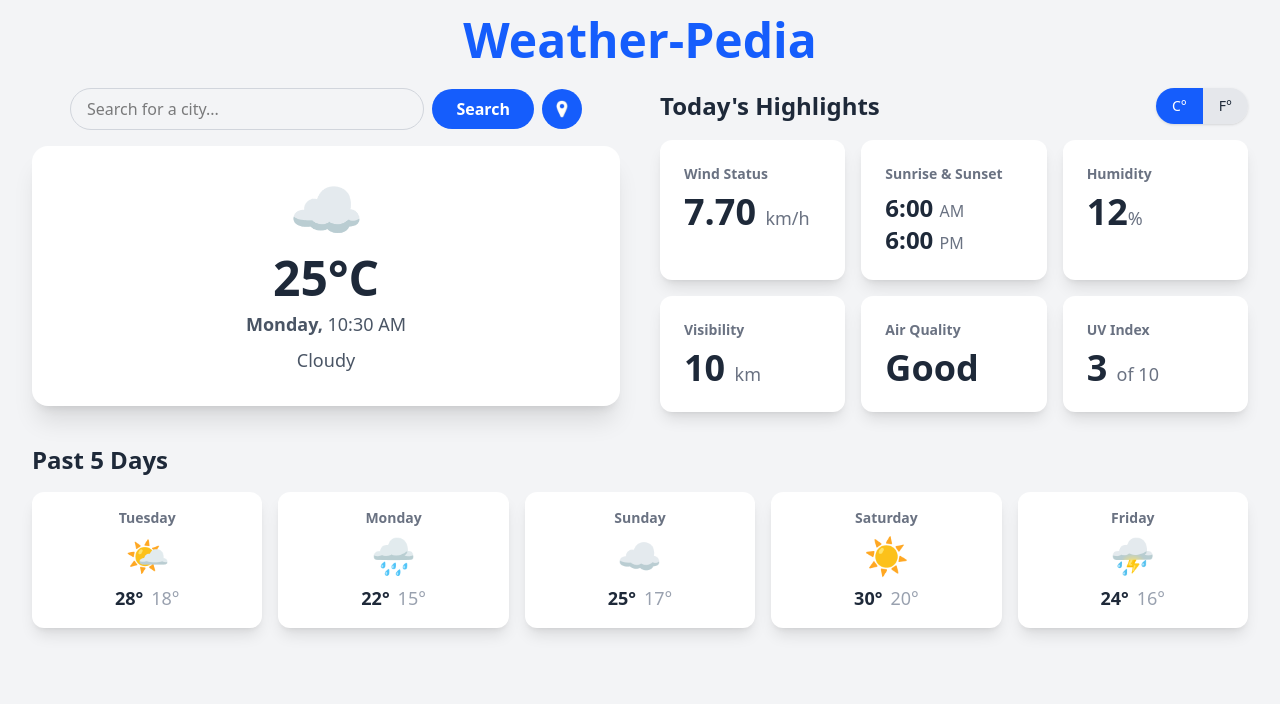
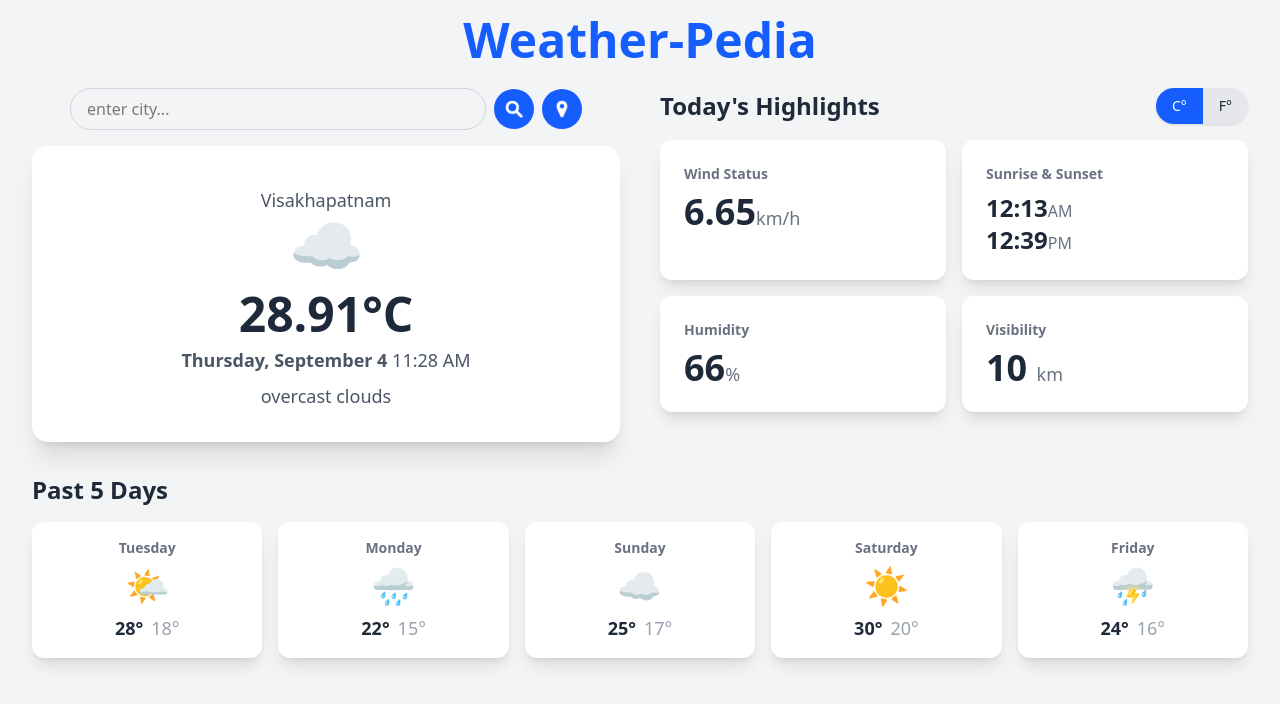
Before and after one commit to Ganesh-Gandla/WeatherPedia, a website: page src/index.html in a window 1280 px wide. Drawn offline with Linux system fonts and the light colour scheme.

Commit message:
setup of js file and fetching the data

```diff
--- a/src/index.html
+++ b/src/index.html
@@ -19,26 +19,27 @@
             <!-- Search and Main Weather Section -->
             <section class="flex flex-col lg:flex-row lg:space-x-10 space-y-8 lg:space-y-0 p-4">
                 <div class="w-full lg:w-1/2 space-y-4 ">
-                    <form>
+                    <!-- <form> -->
                         <div class="flex items-center space-x-2 w-full max-w-lg mx-auto">
-                            <input type="search" name="" id="" class="flex-grow px-4 py-2 rounded-full border border-gray-300 focus:outline-none focus:ring-2 focus:ring-blue-500" placeholder="Search for a city..." />
-                            <button type="submit" class="px-6 py-2 rounded-full bg-blue-600 text-white font-semibold hover:bg-blue-700 transition-colors focus:outline-none focus:ring-2 focus:ring-blue-500">
-                                Search
+                            <input type="search" name="" id="search-bar" class="flex-grow px-4 py-2 rounded-full border border-gray-300 focus:outline-none focus:ring-2 focus:ring-blue-500" placeholder="enter city..." />
+                            <button type="button" id="search-button" class="h-10 w-10 rounded-full bg-blue-600 text-white font-semibold hover:bg-blue-700 transition-colors focus:outline-none focus:ring-2 focus:ring-blue-500">
+                                <img src="./icons/search.png" alt="" class="h-6 w-6 justify-self-center">
                             </button>
-                            <button type="submit" class="h-10 w-10 rounded-full bg-blue-600 text-white font-semibold hover:bg-blue-700 transition-colors focus:outline-none focus:ring-2 focus:ring-blue-500">
-                                <img src="./icons/arrows.png" alt="" class="h-6 justify-self-center">
+                            <button type="button" class="h-10 w-10 rounded-full bg-blue-600 text-white font-semibold hover:bg-blue-700 transition-colors focus:outline-none focus:ring-2 focus:ring-blue-500">
+                                <img src="./icons/arrows.png" alt="" class="h-6 w-6 justify-self-center">
                             </button>
                         </div>
-                    </form>
+                    <!-- </form> -->
                     <div class="bg-white rounded-2xl shadow-xl p-8 flex flex-col items-center justify-center text-center">
                         <!-- Replaced image with a large emoji for performance -->
-                        <span class="text-6xl mb-4">☁️</span>
-                        <p class="text-5xl font-bold text-gray-800">25°C</p>
-                        <p class="text-lg text-gray-600 mt-2">
-                            <span class="font-semibold">Monday,</span>
-                            <span>10:30 AM</span>
+                        <p id="cityName" class="text-lg text-gray-600 mt-2">-</p>
+                        <span id='weather-icon' class="text-6xl mb-4">☁️</span>
+                        <p  class="text-5xl font-bold text-gray-800"><span id="temperature">-</span><span>°C</span></p>
+                        <p id="" class="text-lg text-gray-600 mt-2">
+                            <span id="current-day" class="font-semibold">Monday,</span>
+                            <span id="current-time">10:30 AM</span>
                         </p>
-                        <p class="text-lg text-gray-600 mt-2">Cloudy</p>
+                        <p id="weather-description" class="text-lg text-gray-600 mt-2">Cloudy</p>
                     </div>
                 </div>
 
@@ -47,52 +48,52 @@
                     <div class="flex justify-between items-center ">
                         <h3 class="text-2xl font-bold text-gray-800">Today's Highlights</h3>
                         <div class="flex items-center rounded-full overflow-hidden shadow-sm">
-                            <button class="px-4 py-2 text-sm font-medium focus:outline-none transition-colors duration-200 bg-blue-600 text-white hover:bg-blue-700">
+                            <button id="toggle-c" class="px-4 py-2 text-sm font-medium focus:outline-none transition-colors duration-200 bg-blue-600 text-white hover:bg-blue-700">
                                 C°
                             </button>
-                            <button class="px-4 py-2 text-sm font-medium focus:outline-none transition-colors duration-200 bg-gray-200 text-gray-800 hover:bg-gray-300">
+                            <button id='toggle-f' class="px-4 py-2 text-sm font-medium focus:outline-none transition-colors duration-200 bg-gray-200 text-gray-800 hover:bg-gray-300">
                                 F°
                             </button>
                         </div>
                     </div>
 
-                    <div class="grid grid-cols-1 md:grid-cols-3 gap-4">
+                    <div class="grid grid-cols-1 md:grid-cols-2 gap-4">
                         <!-- Wind Status Card -->
                         <article class="bg-white rounded-xl shadow-lg p-6 flex flex-col items-start transition-transform duration-300 ease-in-out hover:scale-[1.02]">
                             <h3 class="text-sm font-semibold text-gray-500 mb-2">Wind Status</h3>
-                            <p class="text-4xl font-bold text-gray-800">7.70 <span class="text-lg text-gray-500 font-normal">km/h</span></p>
+                            <p class="text-4xl font-bold text-gray-800"><span id="wind-speed">-</span><span class="text-lg text-gray-500 font-normal">km/h</span></p>
                         </article>
 
                         <!-- Sunrise & Sunset Card -->
                         <article class="bg-white rounded-xl shadow-lg p-6 flex flex-col items-start transition-transform duration-300 ease-in-out hover:scale-[1.02]">
                             <h3 class="text-sm font-semibold text-gray-500 mb-2">Sunrise & Sunset</h3>
-                            <p class="text-2xl font-bold text-gray-800">6:00 <span class="text-base text-gray-500 font-normal">AM</span></p>
-                            <p class="text-2xl font-bold text-gray-800">6:00 <span class="text-base text-gray-500 font-normal">PM</span></p>
+                            <p class="text-2xl font-bold text-gray-800"><span id="sunrise">-</span><span class="text-base text-gray-500 font-normal">AM</span></p>
+                            <p class="text-2xl font-bold text-gray-800"><span id="sunset">-</span><span class="text-base text-gray-500 font-normal">PM</span></p>
                         </article>
 
                         <!-- Humidity Card -->
                         <article class="bg-white rounded-xl shadow-lg p-6 flex flex-col items-start transition-transform duration-300 ease-in-out hover:scale-[1.02]">
                             <h3 class="text-sm font-semibold text-gray-500 mb-2">Humidity</h3>
-                            <p class="text-4xl font-bold text-gray-800">12<span class="text-lg text-gray-500 font-normal">%</span></p>
+                            <p class="text-4xl font-bold text-gray-800"><span id="humidity">-</span><span class="text-lg text-gray-500 font-normal">%</span></p>
                         </article>
 
                         <!-- Visibility Card -->
                         <article class="bg-white rounded-xl shadow-lg p-6 flex flex-col items-start transition-transform duration-300 ease-in-out hover:scale-[1.02]">
                             <h3 class="text-sm font-semibold text-gray-500 mb-2">Visibility</h3>
-                            <p class="text-4xl font-bold text-gray-800">10 <span class="text-lg text-gray-500 font-normal">km</span></p>
+                            <p  class="text-4xl font-bold text-gray-800"><span id="visibility">-</span> <span class="text-lg text-gray-500 font-normal">km</span></p>
                         </article>
 
                         <!-- Air Quality Card -->
-                        <article class="bg-white rounded-xl shadow-lg p-6 flex flex-col items-start transition-transform duration-300 ease-in-out hover:scale-[1.02]">
+                        <!-- <article class="bg-white rounded-xl shadow-lg p-6 flex flex-col items-start transition-transform duration-300 ease-in-out hover:scale-[1.02]">
                             <h3 class="text-sm font-semibold text-gray-500 mb-2">Air Quality</h3>
-                            <p class="text-4xl font-bold text-gray-800">Good</p>
-                        </article>
+                            <p id="air-quality" class="text-4xl font-bold text-gray-800">Good</p>
+                        </article> -->
 
                         <!-- UV Index Card -->
-                        <article class="bg-white rounded-xl shadow-lg p-6 flex flex-col items-start transition-transform duration-300 ease-in-out hover:scale-[1.02]">
+                        <!-- <article class="bg-white rounded-xl shadow-lg p-6 flex flex-col items-start transition-transform duration-300 ease-in-out hover:scale-[1.02]">
                             <h3 class="text-sm font-semibold text-gray-500 mb-2">UV Index</h3>
-                            <p class="text-4xl font-bold text-gray-800">3 <span class="text-lg text-gray-500 font-normal">of 10</span></p>
-                        </article>
+                            <p id="uv-index" class="text-4xl font-bold text-gray-800">3 <span class="text-lg text-gray-500 font-normal">of 10</span></p>
+                        </article> -->
                     </div>
                 </div>
             </section>
@@ -147,6 +148,7 @@
         </main>
     </div>
 </body>
+<script src="script.js"></script>
 <!-- npx @tailwindcss/cli -i ./src/input.css -o ./src/output.css --watch -->
 
 </html>
--- /dev/null
+++ b/src/script.js
@@ -0,0 +1,133 @@
+const searchBar	= document.querySelector("#search-bar")
+const searchButton = document.querySelector("#search-button")
+
+const cityName = document.querySelector('#cityName')
+const weatherIcon = document.querySelector('#weather-icon')
+const currentTemp = document.querySelector('#temperature')
+const currentDay = document.querySelector('#current-day')
+const currentTime = document.querySelector('#current-time')
+const weatherDescription = document.querySelector('#weather-description')
+
+const toggleC = document.querySelector('#toggle-c')
+const toggleF = document.querySelector('#toggle-f')
+
+const windSpeed = document.querySelector('#wind-speed')
+const sunriseTime = document.querySelector('#sunrise')
+const sunsetTime = document.querySelector('#sunset')
+const humidityLevel = document.querySelector('#humidity')
+const visibilityDistance = document.querySelector('#visibility')
+const airQuality = document.querySelector('#air-quality')
+const uvIndex = document.querySelector('#uv-index')
+
+
+console.log()
+
+// async function fetchdata(){
+//     console.log("fetching...")
+//     let requestedData = await fetch("https://api.openweathermap.org/data/2.5/weather?q=Visakhapatnam&appid=107e46fc26949b76b90f98c326fa4a26&units=metric")
+//     let formatedData = await requestedData.json();
+//     console.log(formatedData)
+// }
+
+const formatedData = {
+  "coord": {
+    "lon": 83.2093,
+    "lat": 17.69
+  },
+  "weather": [
+    {
+      "id": 804,
+      "main": "Clouds",
+      "description": "overcast clouds",
+      "icon": "04d"
+    }
+  ],
+  "base": "stations",
+  "main": {
+    "temp": 28.91,
+    "feels_like": 31.83,
+    "temp_min": 28.91,
+    "temp_max": 28.91,
+    "pressure": 1001,
+    "humidity": 66,
+    "sea_level": 1001,
+    "grnd_level": 995
+  },
+  "visibility": 10000,
+  "wind": {
+    "speed": 6.65,
+    "deg": 211,
+    "gust": 8.83
+  },
+  "clouds": {
+    "all": 96
+  },
+  "dt": 1756985325,
+  "sys": {
+    "country": "IN",
+    "sunrise": 1756944823,
+    "sunset": 1756989554
+  },
+  "timezone": 19800,
+  "id": 1253102,
+  "name": "Visakhapatnam",
+  "cod": 200
+}
+
+const localDetails = getWeatherTimes(formatedData);
+
+cityName.innerHTML = formatedData.name
+currentTemp.innerHTML= formatedData.main.temp
+currentDay.innerHTML = localDetails.date
+currentTime.innerHTML = localDetails.time
+weatherDescription.innerHTML = formatedData.weather[0].description
+windSpeed.innerHTML = formatedData.wind.speed
+sunriseTime.innerHTML = localDetails.sunrise
+sunsetTime.innerHTML = localDetails.sunset
+humidityLevel.innerHTML = formatedData.main.humidity
+visibilityDistance.innerHTML = formatedData.visibility/1000
+
+
+
+
+
+// searchButton.addEventListener('click',fetchdata);
+
+// date and time
+
+function getWeatherTimes(data) {
+
+  // Function to format a timestamp into a readable time string (e.g., "05:45 PM")
+  const formatTime = (timestamp) => {
+    // Add the timezone offset to the UTC timestamp
+    const localTime = new Date((timestamp) * 1000);
+    const timeString = localTime.toLocaleTimeString('en-US', {
+      hour: '2-digit',
+      minute: '2-digit',
+      hour12: true,
+    });
+    return timeString
+  };
+
+  // Get the current date and time
+  const currentDate = new Date(data.dt * 1000);
+
+  const formattedDate = currentDate.toLocaleDateString('en-US', {
+    weekday: 'long',
+    month: 'long',
+    day: 'numeric',
+  });
+
+  const formattedTime = formatTime(data.dt);
+
+  // Get the formatted sunrise and sunset times
+  const formattedSunrise = formatTime(data.sys.sunrise);
+  const formattedSunset = formatTime(data.sys.sunset);
+
+  return {
+    date: formattedDate,
+    time: formattedTime,
+    sunrise: formattedSunrise.replace(/( AM| PM)/, ''),
+    sunset: formattedSunset.replace(/( AM| PM)/, ''),
+  };
+}
```
Also changed, not shown: src/icons/pin.png (deleted), src/icons/search.png (added).
